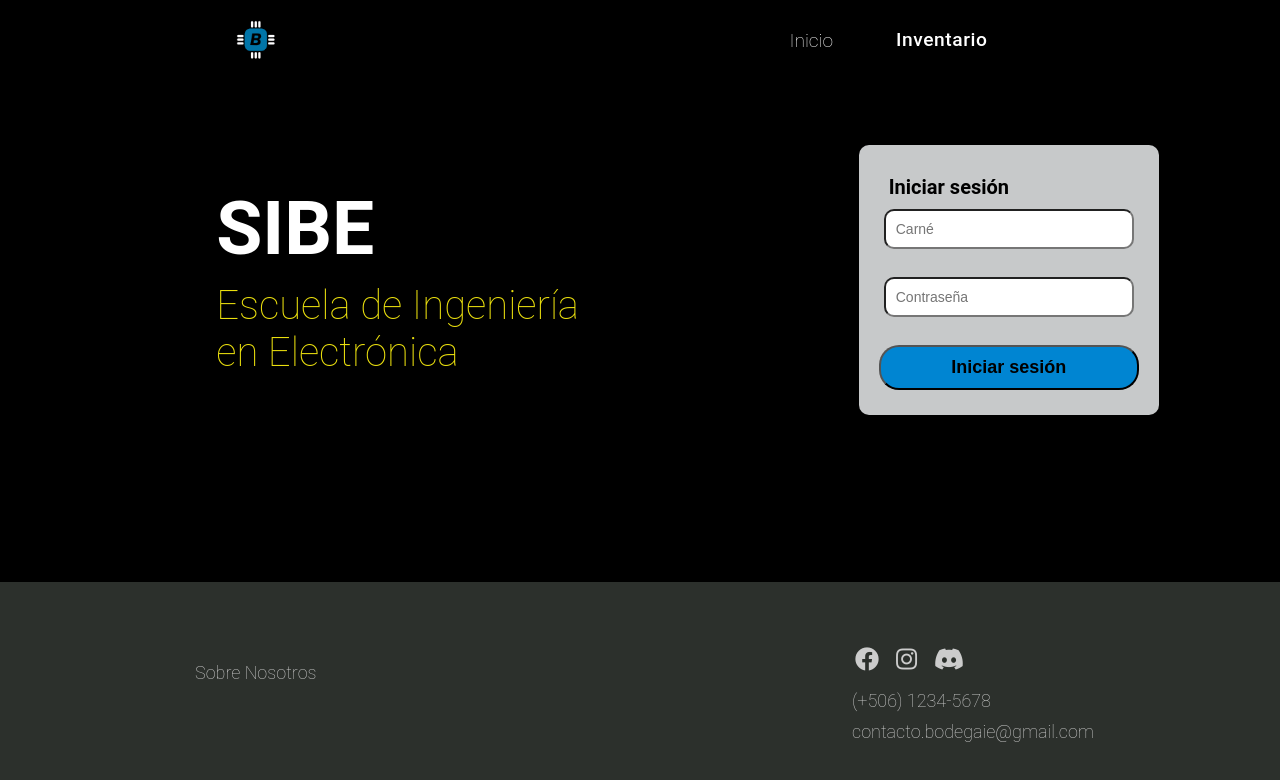
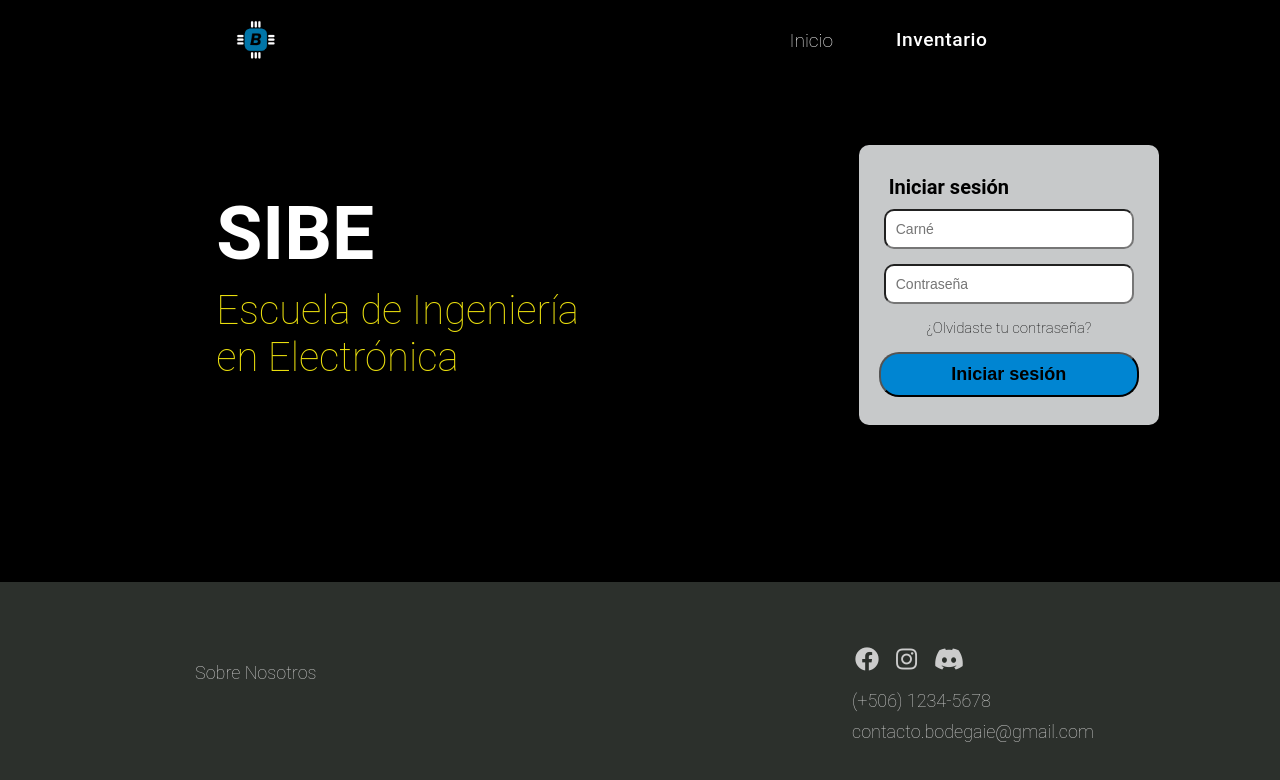
Before and after one commit to BODEGA-TEC/BODEGA_FRONTEND, a React (Create React App) app in the folder react-website-bodega/: page / in a window 1280 px wide. Shown: the top 780 px of the page. Built offline with nearby package versions, Linux system fonts and the light colour scheme.

Commit message:
Fix: Login component styles and functionality updated

```diff
--- a/react-website-bodega/src/components/Login/Login.css
+++ b/react-website-bodega/src/components/Login/Login.css
@@ -1,6 +1,6 @@
 .login-container {
   width: 300px;
-  height: 270px;
+  height: 280px;
   background-color: #C7C9CA;
   border-radius: 10px;
   margin: 0 auto;
@@ -19,10 +19,15 @@
   height: 45px;
   background-color: #0085D2;
   border-radius: 20px;
-  cursor: pointer;
   margin-left: 10px;
   font-weight: bold;
   font-size: 18px;
+  margin-bottom: 10px;
+}
+
+.login-button:hover {
+  background-color: #0074B5;
+  cursor: pointer;
 }
 
 .title-field {
@@ -42,3 +47,24 @@
   margin-bottom: 10px;
   padding: 10px;
 }
+
+.forgot-password {
+  display: flex;
+  justify-content: center;
+  align-items: center;
+  width: 100%;
+  height: 100%;
+  cursor: pointer;
+}
+
+.forgot-password:hover {
+  text-decoration: underline;
+}
+
+.register-link {
+  display: flex;
+  justify-content: center;
+  align-items: center;
+  cursor: pointer;
+  margin-bottom: 10px;
+}
--- a/react-website-bodega/src/components/Login/Login.js
+++ b/react-website-bodega/src/components/Login/Login.js
@@ -74,14 +74,14 @@ const Login = () => {
             value={userName}
             placeholder='Carné'
             onChange={(e) => { TFUserName(e) }}
-            style={{ marginBottom: '10%', width: '250px' }}
+            style={{ marginBottom: '15px', width: '250px' }}
           />
           <div>
             {alertUserVisible && (
               <Alert
                 severity="error"
                 onClose={() => setAlertUserVisible(false)}
-                sx={{ maxWidth: '250px', maxHeight: '100px', marginBottom: '10px', marginTop: '-20px'}}
+                sx={{ maxWidth: '250px', maxHeight: '100px', marginBottom: '10px', marginTop: '-20px' }}
               >
                 {alertUserMessage}
               </Alert>
@@ -94,22 +94,27 @@ const Login = () => {
             className='input-field'
             placeholder='Contraseña'
             onChange={(e) => { TFPassword(e) }}
-            style={{ marginBottom: '10%', width: '250px' }}
+            style={{ marginBottom: '15px', width: '250px' }}
           />
           <div>
             {alertPasswordVisible && (
               <Alert
                 severity="error"
                 onClose={() => setAlertPasswordVisible(false)}
-                sx={{ maxWidth: '250px', maxHeight: '100px', marginBottom: '10px', marginTop: '-20px'}}
+                sx={{ maxWidth: '250px', maxHeight: '100px', marginBottom: '10px', marginTop: '-20px' }}
               >
                 {alertPasswordMessage}
               </Alert>
             )}
           </div>
+          <div className="forgot-password" style={{ marginBottom: '15px', width: '250px', textAlign: 'center' }}>
+            <span onClick={() => { /* Agrega la lógica de redirección o acción deseada aquí */ }}>
+              ¿Olvidaste tu contraseña?
+            </span>
+          </div>
         </div>
 
-        <button className='login-button' onClick={(e) => {checkInfo(e)}}>Iniciar sesión</button>
+        <button className='login-button' onClick={(e) => { checkInfo(e) }}>Iniciar sesión</button>
       </div>
     </div>
   );
```
